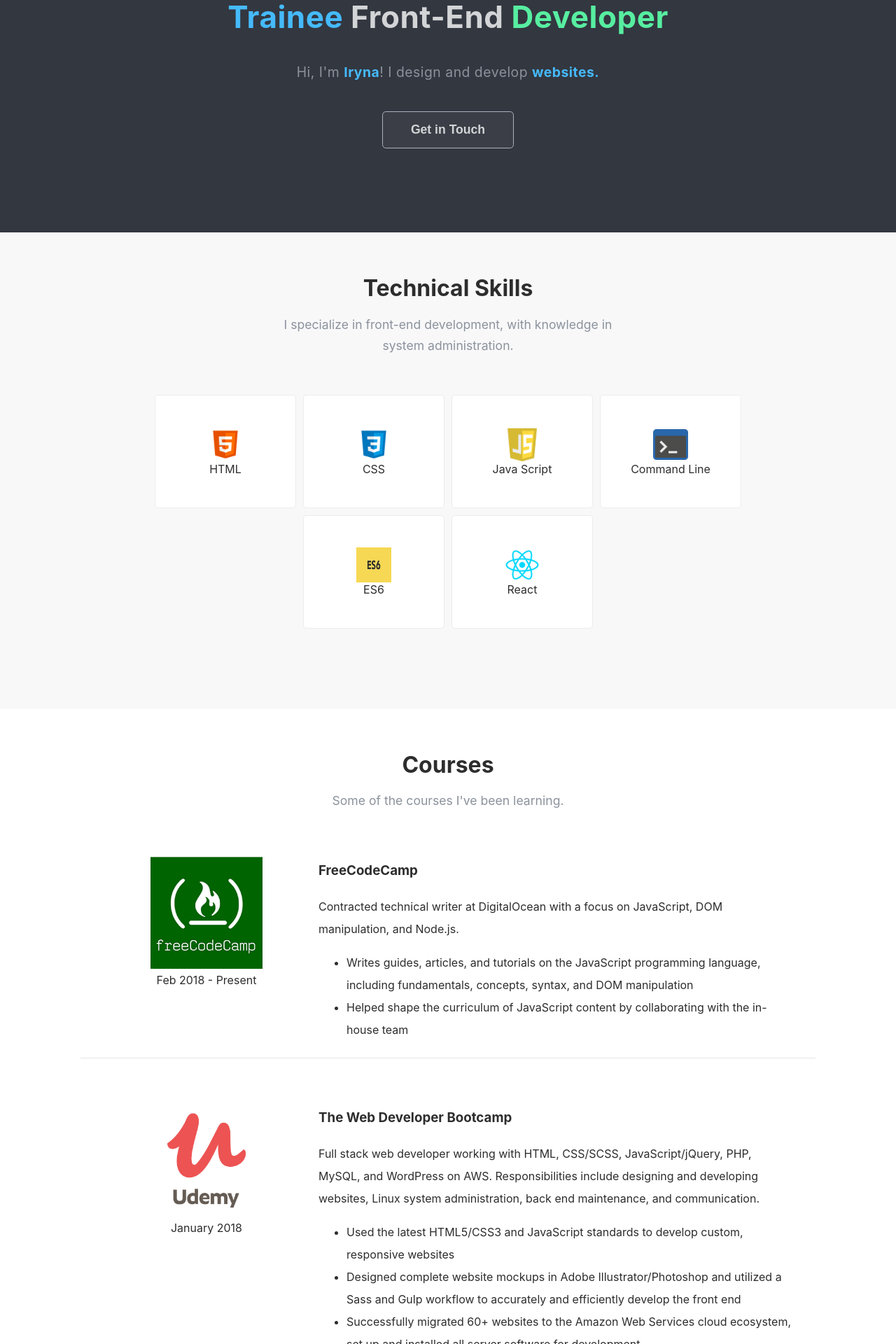
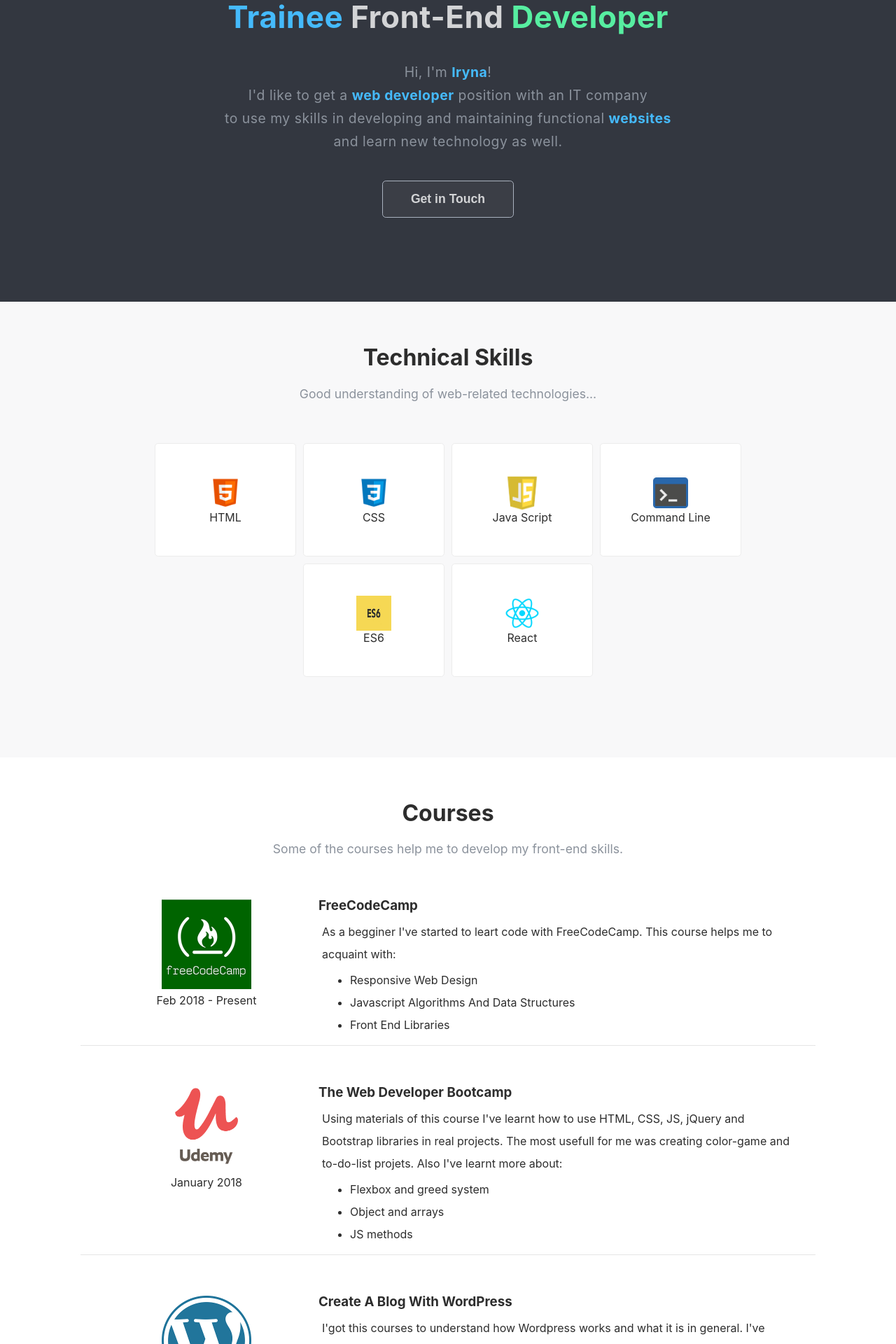
Before and after one commit to irynahotsiy/iHotsiy-Portfolio, a React (Create React App) app: page / in a window 1280 px wide. Shown: the part 160-2080 px from the top of the page at 70% size. Built offline with nearby package versions, Linux system fonts and the light colour scheme.

Commit message:
Changing content of courses, jumbotron, skills components

```diff
--- a/src/components/Courses/Courses.css
+++ b/src/components/Courses/Courses.css
@@ -17,7 +17,7 @@
 }
 .logotype{
     margin: 0;
-    padding-top: 15px;
+    padding-top: 7px;
     width: 100%;
     max-width: 320px;
     line-height: 0em;
@@ -31,7 +31,13 @@
 }
 .information h3{
     text-transform: capitalize;
+    margin: 0;
 }
+.information p, ul{
+    margin: 5px;
+    line-height: 2;
+}
+
 hr{
     border: 0;
     height: 0;
@@ -39,7 +45,7 @@ hr{
     border-bottom: 1px solid rgba(255, 255, 255, 0.3);
 }
 .logotype img{
-    width: 50%;
+    width: 40%;
 
 }
 
--- a/src/components/Courses/Courses.jsx
+++ b/src/components/Courses/Courses.jsx
@@ -10,7 +10,7 @@ class Courses extends Component {
         return (
             <section className="white-body" id="courses">
                 <header>Courses</header>
-                <blockquote>Some of the courses I've been learning.</blockquote>
+                <blockquote>Some of the courses help me to develop my front-end skills.</blockquote>
                     {this.props.courses.map(el =>
                         <div key={el.id} className="container">
                             <div className="boxes-row">
--- a/src/components/Jumbotron/Jumbotron.jsx
+++ b/src/components/Jumbotron/Jumbotron.jsx
@@ -13,9 +13,11 @@ class Jumbotron extends Component {
           </h1>
         </header>
         <blockquote>
-          Hi, I'm <span className="accented-words color-blue">Iryna</span>! I
-          design and develop{" "}
-          <span className="accented-words color-blue">websites.</span>
+          Hi, I'm <span className="accented-words color-blue">Iryna</span>!<br />
+          I'd like to get a <span className="accented-words color-blue">web developer</span> position  with an IT company <br />
+          to use my skills in developing and maintaining functional <span className="accented-words color-blue">websites </span><br />
+          and learn new technology as well.
+
         </blockquote>
         <button className="btn-default">
           <a href="#contact"> Get in Touch </a>
--- a/src/components/Portfolio/Portfolio.jsx
+++ b/src/components/Portfolio/Portfolio.jsx
@@ -7,7 +7,7 @@ class Portfolio extends Component {
     return (
       <section className="blue-body" id="portfolio">
         <header>Portfolio</header>
-        <blockquote>Here are a few examples of my work.</blockquote>
+        <blockquote>Here are a few examples of my projects.</blockquote>
         <div className="container">
           <div className="row">
             {this.props.projects.map(el => (
--- a/src/components/Skills/Skills.jsx
+++ b/src/components/Skills/Skills.jsx
@@ -7,8 +7,7 @@ class Skills extends Component {
         return (
             <section className="blue-body" id="skills">
                 <header>Technical Skills</header>
-                <blockquote>I specialize in front-end development, with knowledge in <br/>
-                system administration.</blockquote>
+                <blockquote>Good understanding of web-related technologies...</blockquote>
                 <div className="container">
                     <div className="row">
                         { this.props.skills.map(li => <figure key={li.id} className="box">
--- a/src/db.js
+++ b/src/db.js
@@ -59,24 +59,24 @@ export const db = {
             "img": require("./Photos/freecodecamp.jpeg"),
             "period": "Feb 2018 - Present",
             "title": "freeCodeCamp",
-            "listTitle": "Contracted technical writer at DigitalOcean with a focus on JavaScript, DOM manipulation, and Node.js.",
-            "li": ["Writes guides, articles, and tutorials on the JavaScript programming language, including fundamentals, concepts, syntax, and DOM manipulation", "Helped shape the curriculum of JavaScript content by collaborating with the in-house team"]
+            "listTitle": "As a begginer I've started to leart code with FreeCodeCamp. This course helps me to acquaint with: ",
+            "li": ["Responsive Web Design", "Javascript Algorithms And Data Structures", "Front End Libraries"]
         },
         {
             "id": "2",
             "img": require("./Photos/udemy.png"),
             "period": "January 2018",
             "title": "The web developer bootcamp",
-            "listTitle": "Full stack web developer working with HTML, CSS/SCSS, JavaScript/jQuery, PHP, MySQL, and WordPress on AWS. Responsibilities include designing and developing websites, Linux system administration, back end maintenance, and communication.",
-            "li": ["Used the latest HTML5/CSS3 and JavaScript standards to develop custom, responsive websites", "Designed complete website mockups in Adobe Illustrator/Photoshop and utilized a Sass and Gulp workflow to accurately and efficiently develop the front end", "Successfully migrated 60+ websites to the Amazon Web Services cloud ecosystem, set up and installed all server software for development", "Implemented the WCAG 2.0 accessibility standards for ADA compliance"],
+            "listTitle": "Using materials of this course I've learnt how to use HTML, CSS, JS, jQuery and Bootstrap libraries in real projects. The most usefull for me was creating color-game and to-do-list projets. Also I've learnt more about:",
+            "li": ["Flexbox and greed system", "Object and arrays", "JS methods"],
         },
         {
             "id": "3",
             "img": require("./Photos/WordPress.png"),
             "period": "January 2019",
             "title": "Create a Blog with WordPress",
-            "listTitle": "Full stack web developer working with HTML, CSS/SCSS, JavaScript/jQuery, PHP, MySQL, and WordPress on AWS. Responsibilities include designing and developing websites, Linux system administration, back end maintenance, and communication.",
-            "li": ["Used the latest HTML5/CSS3 and JavaScript standards to develop custom, responsive websites", "Designed complete website mockups in Adobe Illustrator/Photoshop and utilized a Sass and Gulp workflow to accurately and efficiently develop the front end", "Successfully migrated 60+ websites to the Amazon Web Services cloud ecosystem, set up and installed all server software for development", "Implemented the WCAG 2.0 accessibility standards for ADA compliance"],
+            "listTitle": "I'got this courses to understand how Wordpress works and what it is in general. I've learnt about: ",
+            "li": ["Setting site (writing, reading, comments)", "How to delete unnecessary content (rather in footer)", "Creating new blocks with differnt elements and styling it", "Using widgest and plugins"],
         }
     ],
     "projects": [{
```
Also changed, not shown: src/Photos/udemy.png.
